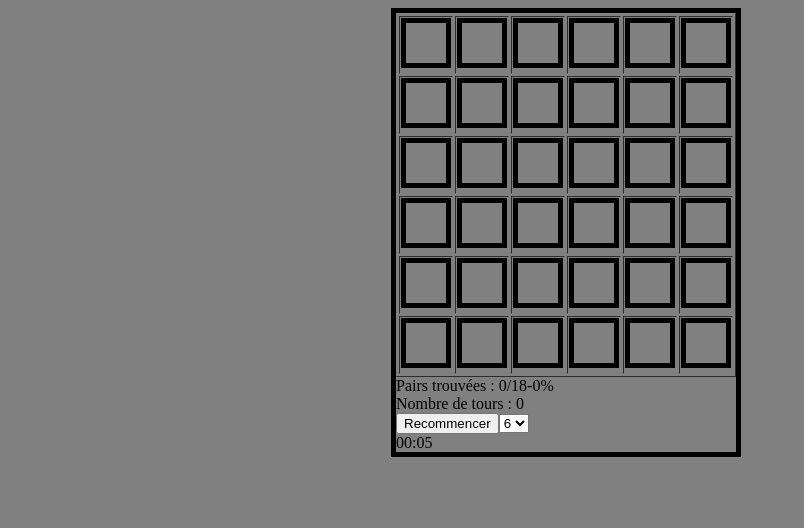
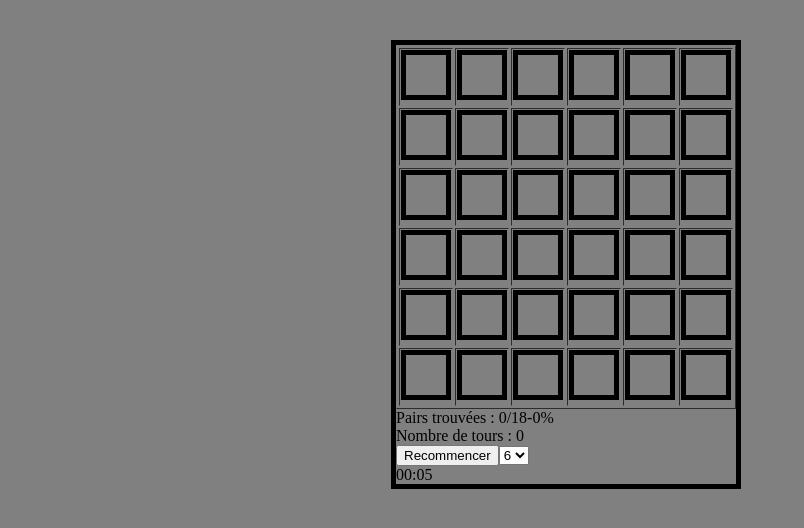
Before and after one commit to energistix/projet2, a plain HTML site: page jeux/memory/index.html in a window 1280 px wide. Shown: the full height of the page, 74-878 px from the left. Drawn offline with Linux system fonts and the light colour scheme.

Commit message:
update some styles

```diff
--- a/jeux/memory/index.css
+++ b/jeux/memory/index.css
@@ -11,5 +11,7 @@ body {
 }
 
 #main {
+  position: absolute;
+  top: 5%;
   border: solid 5px black;
 }
--- a/jeux/snake/index.css
+++ b/jeux/snake/index.css
@@ -1,5 +1,5 @@
 body {
-  zoom: 300%;
+  zoom: 275%;
 }
 
 img {
```
